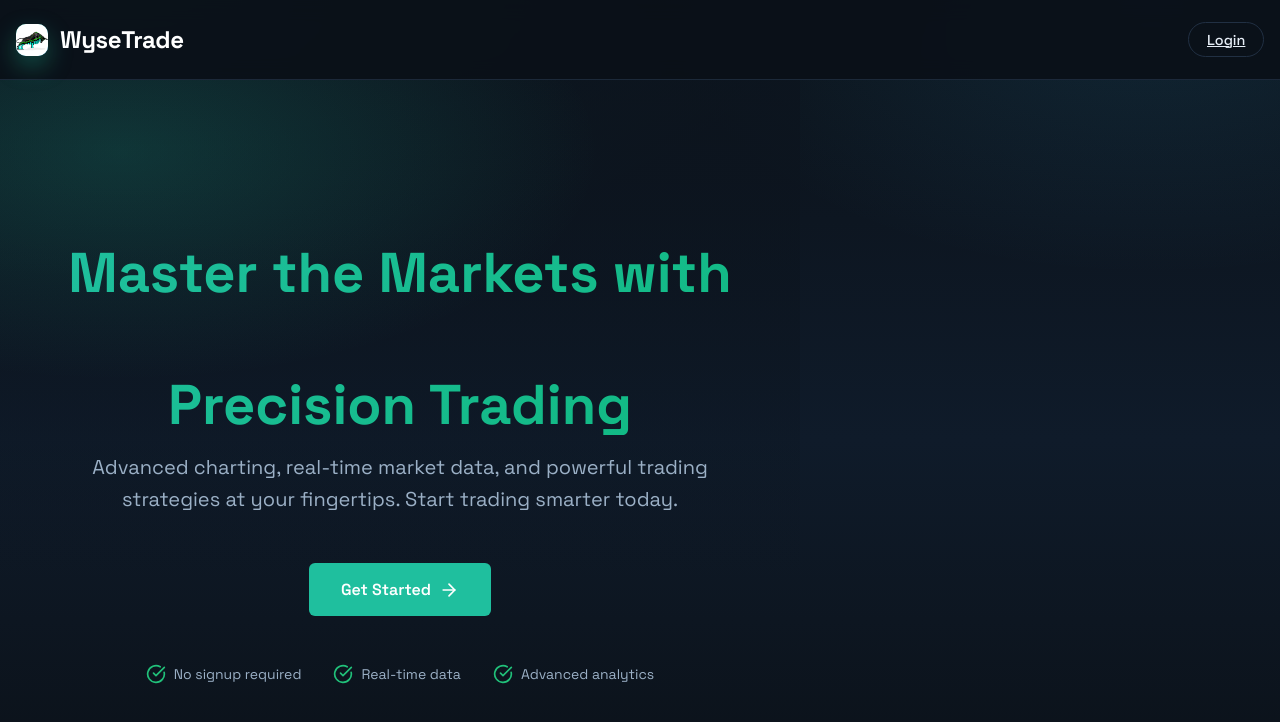
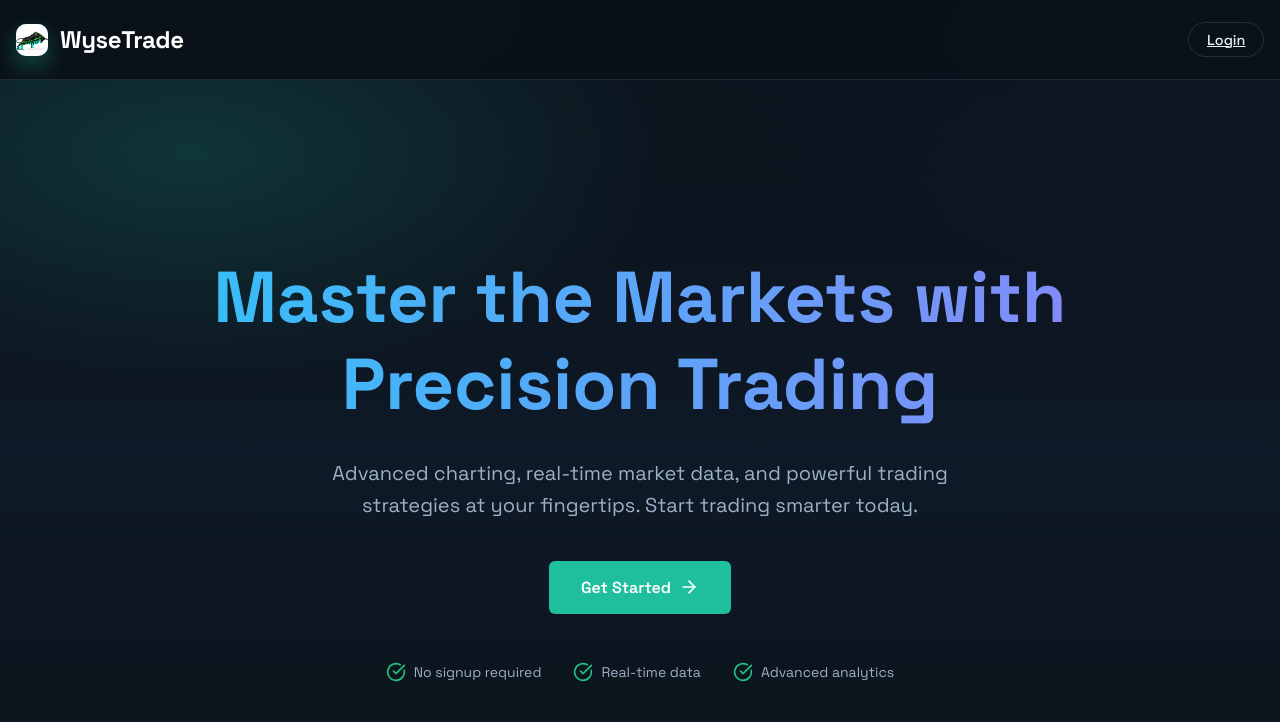
Before and after one commit to tcw-tejas-dharmale/Trading-app, a React (Create React App) app in the folder Trading-frontend/trading-app/: page / in a window 1280 px wide. Shown: the top 722 px of the page. Built offline with nearby package versions, Linux system fonts and the light colour scheme; what chartjs-plugin-zoom would draw is missing.

Commit message:
home page changes UI

```diff
--- a/Trading-frontend/trading-app/src/App.css
+++ b/Trading-frontend/trading-app/src/App.css
@@ -18,27 +18,11 @@
   padding: 2rem;
 }
 
-.hero-section {
-  text-align: center;
-  max-width: 800px;
-}
 
-.hero-title {
-  font-size: 3.5rem;
-  font-weight: 700;
-  margin-bottom: 1rem;
-  background: linear-gradient(135deg, var(--accent) 0%, #10b981 100%);
-  -webkit-background-clip: text;
-  -webkit-text-fill-color: transparent;
-  background-clip: text;
-}
 
-.hero-subtitle {
-  font-size: 1.25rem;
-  color: var(--text-secondary);
-  margin-bottom: 3rem;
-  line-height: 1.6;
-}
+
+
+
 
 .demo-visuals {
   margin-top: 3rem;
--- a/Trading-frontend/trading-app/src/components/HomePage.js
+++ b/Trading-frontend/trading-app/src/components/HomePage.js
@@ -20,7 +20,6 @@
           <div className="hero-content">
             <h1 className="hero-title">
               <span className="title-green">Master the Markets with</span>
-              <br />
               <span className="title-blue">Precision Trading</span>
             </h1>
             <p className="hero-subtitle">
```
